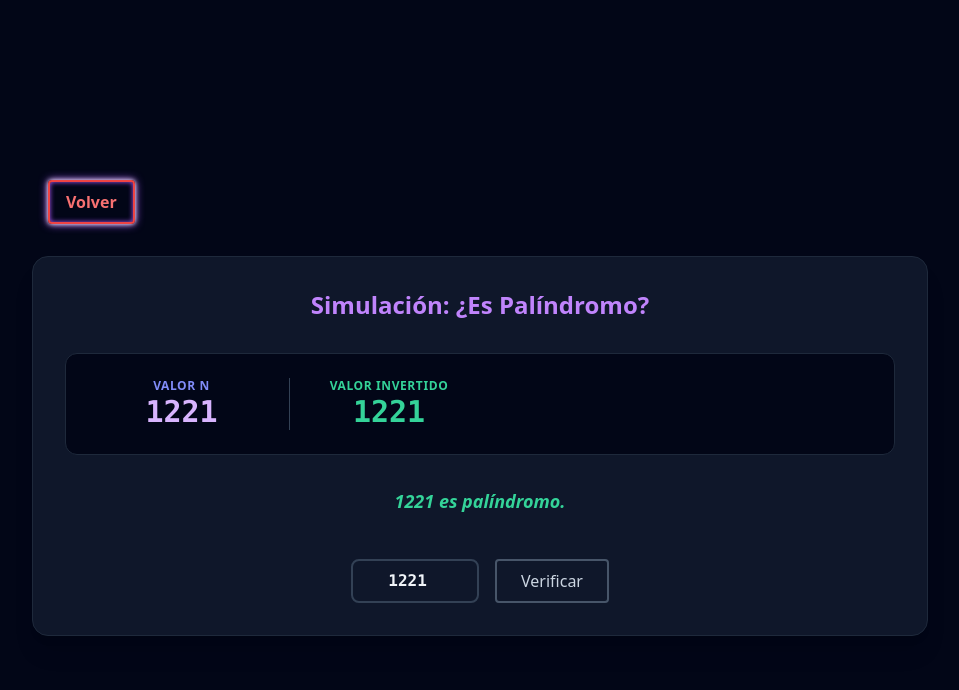
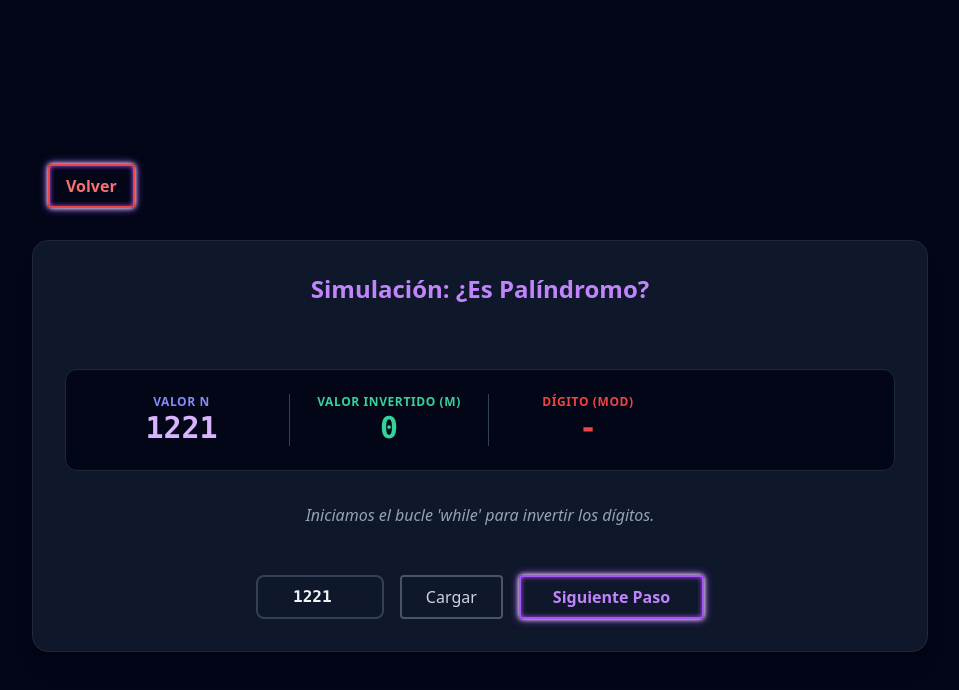
Before and after one commit to kurokirasama/basic-algorithms, a website: page WEB/palindrome/index.html in a window 1280 px wide. Shown: the whole page, without its empty margins (160-1119 px from the left). Drawn offline with nearby package versions, Linux system fonts and the light colour scheme.

Commit message:
fix(ui): Update palindrome simulation to show iteration steps

```diff
--- a/WEB/palindrome/index.html
+++ b/WEB/palindrome/index.html
@@ -3,7 +3,7 @@
 <head>
     <meta charset="UTF-8">
     <meta name="viewport" content="width=device-width, initial-scale=1.0">
-    <title>Simulador: Palíndromo</title>
+    <title>Simulador: ¿Es Palíndromo?</title>
     <script src="https://cdn.tailwindcss.com"></script>
     <style>
     @font-face {
@@ -23,7 +23,7 @@
         .vector-box {
             transition: all 0.4s cubic-bezier(0.4, 0, 0.2, 1);
         }
-        .highlight-x { background-color: #450a0a; border-color: #991b1b; }
+        .highlight-digit { background-color: #064e3b; border-color: #166534; }
         .neon-border {
             box-shadow: 0 0 5px #fff, 0 0 10px #a855f7, inset 0 0 5px #a855f7;
         }
@@ -35,55 +35,106 @@
     <main class="w-full max-w-4xl bg-slate-900 rounded-2xl shadow-xl border border-slate-800 p-8">
         <h1 class="text-2xl font-bold text-center mb-8 text-purple-400">Simulación: ¿Es Palíndromo?</h1>
 
+        <div class="flex justify-center mb-8 gap-2" id="container-digits"></div>
+
         <div class="grid grid-cols-2 md:grid-cols-4 gap-4 text-center bg-slate-950 p-6 rounded-xl mb-8 border border-slate-800">
             <div class="flex flex-col">
                 <span class="text-xs text-indigo-400 uppercase font-bold tracking-wider">Valor n</span>
                 <span id="display-n" class="text-3xl font-mono font-bold text-purple-300">-</span>
             </div>
             <div class="flex flex-col border-l border-slate-700 pl-4">
-                <span class="text-xs text-emerald-400 uppercase font-bold tracking-wider">Valor Invertido</span>
+                <span class="text-xs text-emerald-400 uppercase font-bold tracking-wider">Valor Invertido (m)</span>
                 <span id="display-m" class="text-3xl font-mono font-bold text-emerald-400">-</span>
+            </div>
+            <div class="flex flex-col border-l border-slate-700 pl-4">
+                <span class="text-xs text-red-500 uppercase font-bold tracking-wider">Dígito (mod)</span>
+                <span id="display-mod" class="text-3xl font-mono font-bold text-red-500">-</span>
             </div>
         </div>
 
         <div class="flex flex-col items-center gap-6">
             <p id="step-desc" class="text-center italic text-slate-400 min-h-[3rem] px-4 max-w-2xl">
-                Ingresa un número para verificar.
+                Ingresa un número para comenzar.
             </p>
 
             <div class="flex flex-wrap justify-center gap-4">
                 <input type="number" id="input-n" placeholder="Ej: 1221" class="px-4 py-2 bg-slate-900 text-slate-100 border-2 border-slate-700 rounded-lg focus:border-purple-500 outline-none w-32 text-center font-mono font-bold">
                 <button onclick="startSimulation()" class="border-2 border-slate-600 hover:bg-slate-600/20 text-slate-300 font-medium py-2 px-6 rounded transition duration-300">
-                    Verificar
+                    Cargar
+                </button>
+                <button id="next-btn" onclick="nextStep()" class="border-2 border-purple-500 hover:bg-purple-500/20 text-purple-400 font-bold py-2 px-8 rounded transition duration-300 neon-border active:scale-95 disabled:opacity-50">
+                    Siguiente Paso
                 </button>
             </div>
         </div>
     </main>
 
     <script>
+        let n = 0;
+        let m = 0;
+        let temp = 0;
+        let step = 'WHILE'; // WHILE, FINISHED
+        let isFinished = false;
+
+        const containerDigits = document.getElementById('container-digits');
+        const displayN = document.getElementById('display-n');
+        const displayM = document.getElementById('display-m');
+        const displayMod = document.getElementById('display-mod');
+        const stepDesc = document.getElementById('step-desc');
+        const nextBtn = document.getElementById('next-btn');
+        const inputN = document.getElementById('input-n');
+
         function startSimulation() {
-            const n = parseInt(document.getElementById('input-n').value);
-            if (isNaN(n)) return;
+            const val = parseInt(inputN.value);
+            if (isNaN(val) || val < 0) return;
 
-            let num = n;
-            let m = 0;
-            let temp = n;
+            n = val;
+            temp = n;
+            m = 0;
+            step = 'WHILE';
+            isFinished = false;
+            nextBtn.disabled = false;
+            nextBtn.innerText = "Siguiente Paso";
 
-            while (temp > 0) {
-                m = m * 10 + (temp % 10);
+            containerDigits.innerHTML = '';
+            displayN.innerText = n;
+            displayM.innerText = 0;
+            displayMod.innerText = "-";
+            stepDesc.innerText = "Iniciamos el bucle 'while' para invertir los dígitos.";
+        }
+
+        function nextStep() {
+            if (isFinished) return;
+
+            if (temp > 0) {
+                let digit = temp % 10;
+                let oldM = m;
+                m = m * 10 + digit;
+
+                const box = document.createElement('div');
+                box.className = 'w-10 h-10 flex items-center justify-center border-2 border-red-900 rounded highlight-digit font-bold vector-box active-digit';
+                box.innerText = digit;
+                containerDigits.appendChild(box);
+
+                stepDesc.innerText = `Extraído: ${digit}. m = ${oldM} * 10 + ${digit} = ${m}.`;
+
                 temp = Math.floor(temp / 10);
-            }
+                displayM.innerText = m;
+                displayMod.innerText = digit;
+            } else {
+                isFinished = true;
+                nextBtn.disabled = true;
+                nextBtn.innerText = "Finalizado";
 
-            document.getElementById('display-n').innerText = n;
-            document.getElementById('display-m').innerText = m;
-
-            if (n === m) {
-                document.getElementById('step-desc').innerHTML = `<span class="text-emerald-400 font-bold text-lg">${n} es palíndromo.</span>`;
-            } else {
-                document.getElementById('step-desc').innerHTML = `<span class="text-red-400 font-bold text-lg">${n} no es palíndromo.</span>`;
+                if (n === m) {
+                    stepDesc.innerHTML = `<span class="text-emerald-400 font-bold text-lg">${n} == ${m}: Es palíndromo.</span>`;
+                } else {
+                    stepDesc.innerHTML = `<span class="text-red-400 font-bold text-lg">${n} != ${m}: No es palíndromo.</span>`;
+                }
             }
         }
-        document.getElementById('input-n').value = 1221;
+
+        inputN.value = 1221;
         startSimulation();
     </script>
 </body>
```
